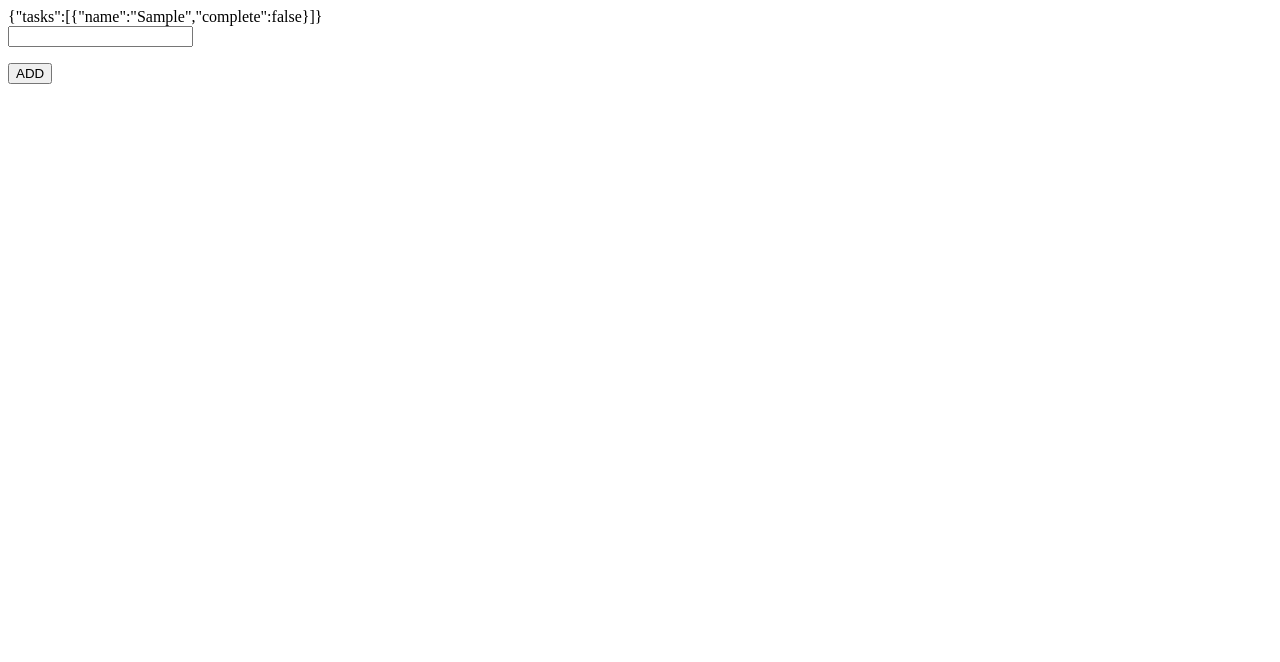
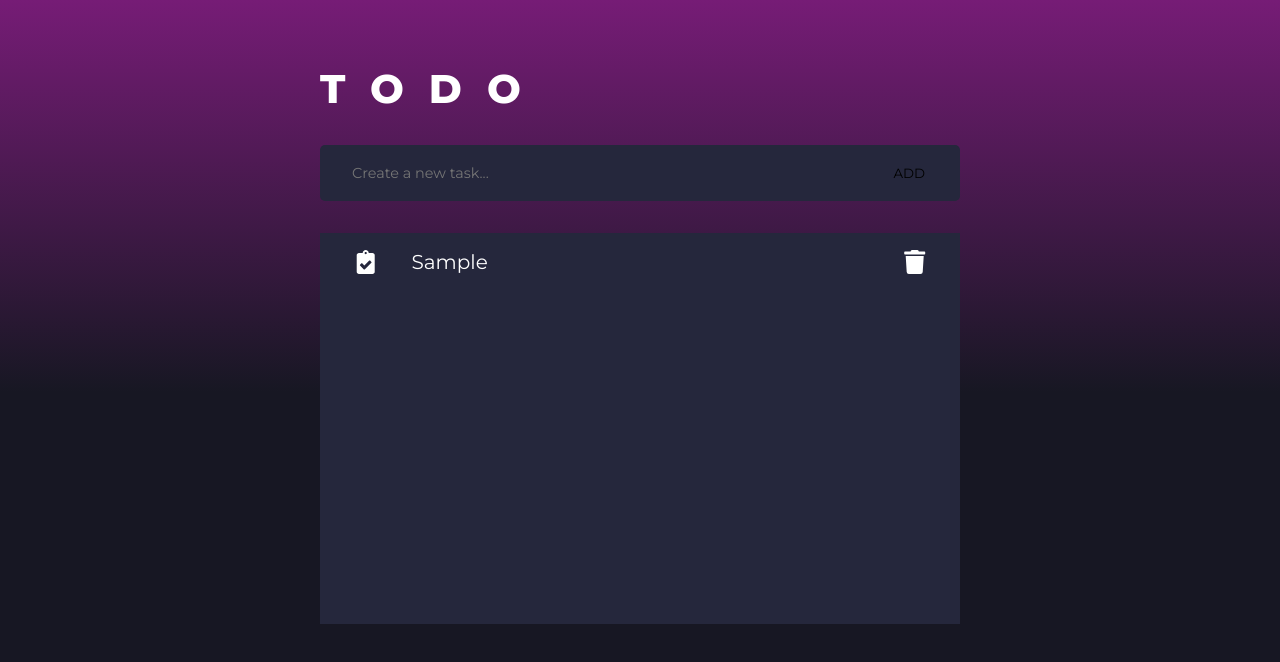
Before and after one commit to jjxmonster/typescript-todo, a React (Create React App) app: page / in a window 1280 px wide. Both pictures are taken after typing "Sample" into the empty fields and a click on the button "ADD". Shown: the top 662 px of the page. Built offline with nearby package versions, Linux system fonts and the light colour scheme.

Commit message:
add some styles with styled components

```diff
--- a/public/index.html
+++ b/public/index.html
@@ -11,7 +11,12 @@
       />
       <link rel="apple-touch-icon" href="%PUBLIC_URL%/logo192.png" />
       <link rel="manifest" href="%PUBLIC_URL%/manifest.json" />
-      <title>React App</title>
+      <link rel="preconnect" href="https://fonts.gstatic.com" />
+      <link
+         href="https://fonts.googleapis.com/css2?family=Montserrat:wght@100;300;400;600;800&display=swap"
+         rel="stylesheet"
+      />
+      <title>TODO</title>
    </head>
    <body>
       <noscript>You need to enable JavaScript to run this app.</noscript>
--- a/src/App.tsx
+++ b/src/App.tsx
@@ -1,10 +1,39 @@
 import React, { useReducer, useState } from 'react';
+import styled from 'styled-components';
+import GlobalStyles from './Theme/GlobalStyles';
 
 import { TodoReducer } from './Reducer/reducer';
 
 import TasksList from './Components/TasksList';
-import Button from './Components/Button';
-import Input from './Components/Input';
+import Error from './Components/Error';
+import NewTask from './Components/NewTask';
+
+///////////////////////////////// S T Y L E ////////////////////////////////////////////
+const StyledAppWrapper = styled.div`
+   width: 100vw;
+   height: 100vh;
+   background: rgb(23, 23, 35);
+   background: linear-gradient(
+      0deg,
+      rgba(23, 23, 35, 1) 51%,
+      rgba(118, 28, 118, 1) 100%
+   );
+   display: flex;
+   flex-direction: column;
+   padding: 5% 25%;
+`;
+const StyledTodoContainer = styled.div`
+   flex: 1;
+   display: flex;
+   flex-direction: column;
+   padding: 5% 0;
+`;
+const StyledTitle = styled.h1`
+   color: white;
+   letter-spacing: 25px;
+   font-size: 5vh;
+`;
+////////////////////////////////////////////////////////////////////////////////////////
 
 type ErrorType = 'Already exist' | 'Too short task' | '';
 
@@ -12,7 +41,7 @@ const App: React.FC = () => {
    const [todos, dispatch] = useReducer(TodoReducer, []);
    const [currentTask, setCurrentTask] = useState<string>('');
    const [errorText, setErrorText] = useState<ErrorType>('');
-   const [error, setErrorVisibility] = useState<boolean>(false);
+   const [isError, setIsError] = useState<boolean>(false);
 
    const handleInputChange = (e: React.ChangeEvent<HTMLInputElement>): void => {
       setCurrentTask(e.target.value);
@@ -21,7 +50,7 @@ const App: React.FC = () => {
    const handleAddTask = (): void => {
       dispatch({ type: 'add', name: currentTask });
       setCurrentTask('');
-      setErrorVisibility(false);
+      setIsError(false);
    };
 
    const handleButtonClick = (): void => {
@@ -30,20 +59,29 @@ const App: React.FC = () => {
          if (currentTask.length > 5) handleAddTask();
          else {
             setErrorText('Too short task');
-            setErrorVisibility(true);
+            setIsError(true);
          }
       } else {
          setErrorText('Already exist');
-         setErrorVisibility(true);
+         setIsError(true);
       }
    };
 
    return (
       <>
-         <TasksList tasks={todos} />
-         <Input value={currentTask} handleChange={handleInputChange} />
-         <p>{error ? errorText : null}</p>
-         <Button onClick={handleButtonClick} />
+         <StyledAppWrapper>
+            <GlobalStyles />
+            <StyledTitle>TODO</StyledTitle>
+            <StyledTodoContainer>
+               <NewTask
+                  value={currentTask}
+                  handleChange={handleInputChange}
+                  onClick={handleButtonClick}
+               />
+               <Error isError={isError} errorText={errorText} />
+               <TasksList tasks={todos} />
+            </StyledTodoContainer>
+         </StyledAppWrapper>
       </>
    );
 };
--- a/src/Components/Button.tsx
+++ /dev/null
@@ -1,11 +0,0 @@
-import * as React from 'react';
-
-export interface ButtonProps {
-   onClick: () => void;
-}
-
-const Button: React.FC<ButtonProps> = props => {
-   return <button onClick={props.onClick}>ADD</button>;
-};
-
-export default Button;
--- /dev/null
+++ b/src/Components/Error.tsx
@@ -0,0 +1,12 @@
+import * as React from 'react';
+
+interface ErrorProps {
+   isError: boolean;
+   errorText: string;
+}
+
+const Error: React.FC<ErrorProps> = ({ isError, errorText }) => {
+   return <p>{isError ? errorText : null}</p>;
+};
+
+export default Error;
--- a/src/Components/Input.tsx
+++ /dev/null
@@ -1,12 +0,0 @@
-import * as React from 'react';
-
-export interface InputProps {
-   handleChange: (e: React.ChangeEvent<HTMLInputElement>) => void;
-   value: string;
-}
-
-const Input: React.FC<InputProps> = ({ handleChange, value }) => {
-   return <input value={value} onChange={handleChange} />;
-};
-
-export default Input;
--- /dev/null
+++ b/src/Components/NewTask.tsx
@@ -0,0 +1,56 @@
+import * as React from 'react';
+import styled from 'styled-components';
+
+///////////////////////////////// S T Y L E ////////////////////////////////////////////
+const StyledNewTaskWrapper = styled.div`
+   width: 100%;
+   height: 10%;
+   background: #25273c;
+   display: flex;
+   border-radius: 5px;
+   overflow: hidden;
+`;
+const StyledInputElement = styled.input`
+   flex: 5;
+   background: transparent;
+   border: 0;
+   color: white;
+   padding-left: 5%;
+   font-size: 1.8vh;
+   &:focus {
+      border: 0;
+      outline: 0;
+   }
+   &:focus::placeholder {
+      font-size: 1.5vh;
+   }
+   &::placeholder {
+      transition: 0.2s ease;
+      font-size: 1.8vh;
+   }
+`;
+const StyledAddTaskButton = styled.button`
+   flex: 1;
+`;
+////////////////////////////////////////////////////////////////////////////////////////
+
+export interface InputProps {
+   handleChange: (e: React.ChangeEvent<HTMLInputElement>) => void;
+   value: string;
+   onClick: () => void;
+}
+
+const Input: React.FC<InputProps> = ({ handleChange, value, onClick }) => {
+   return (
+      <StyledNewTaskWrapper>
+         <StyledInputElement
+            placeholder='Create a new task...'
+            value={value}
+            onChange={handleChange}
+         />
+         <StyledAddTaskButton onClick={onClick}>ADD</StyledAddTaskButton>
+      </StyledNewTaskWrapper>
+   );
+};
+
+export default Input;
--- a/src/Components/TasksList.tsx
+++ b/src/Components/TasksList.tsx
@@ -1,11 +1,67 @@
 import * as React from 'react';
+import styled from 'styled-components';
 
-export interface TaskListProps {
-   tasks: Array<object>;
+import { FontAwesomeIcon } from '@fortawesome/react-fontawesome';
+import { faTrash, faClipboardCheck } from '@fortawesome/free-solid-svg-icons';
+
+///////////////////////////////// S T Y L E ////////////////////////////////////////////
+const StyledListWrapper = styled.ul`
+   background: #25273c;
+   min-height: 70%;
+   margin-top: 5%;
+   display: flex;
+   flex-direction: column;
+`;
+const StyledListElement = styled.li`
+   height: 15%;
+   color: white;
+   display: flex;
+   flex-direction: row;
+   align-items: center;
+   > span {
+      text-align: start;
+      flex: 5;
+      font-size: 2.5vh;
+   }
+   > .list-element-icon {
+      flex: 1;
+      font-size: 3vh;
+   }
+   > .list-element-icon:first-child:hover {
+      color: green;
+   }
+   > .list-element-icon:last-child:hover {
+      color: red;
+   }
+`;
+
+////////////////////////////////////////////////////////////////////////////////////////
+interface Todo {
+   name: string;
+   complete: boolean;
+}
+interface TaskListProps {
+   tasks: Array<Todo>;
 }
 
-const TaskList: React.FC<TaskListProps> = tasks => {
-   return <div>{JSON.stringify(tasks)}</div>;
+const TaskList: React.FC<TaskListProps> = ({ tasks }) => {
+   const taskList: JSX.Element[] | null =
+      tasks.length > 0
+         ? tasks.map(task => (
+              <StyledListElement>
+                 <FontAwesomeIcon
+                    className='list-element-icon'
+                    icon={faClipboardCheck}
+                 />
+                 <span>{task.name}</span>
+                 <FontAwesomeIcon
+                    className='list-element-icon'
+                    icon={faTrash}
+                 />
+              </StyledListElement>
+           ))
+         : null;
+   return <StyledListWrapper>{taskList}</StyledListWrapper>;
 };
 
 export default TaskList;
--- a/src/Reducer/reducer.ts
+++ b/src/Reducer/reducer.ts
@@ -9,6 +9,7 @@ type Actions =
      };
 
 interface Todo {
+   // id: number;
    name: string;
    complete: boolean;
 }
--- /dev/null
+++ b/src/Theme/GlobalStyles.ts
@@ -0,0 +1,25 @@
+import { createGlobalStyle } from 'styled-components';
+
+export default createGlobalStyle`
+  *{
+    padding:0;
+    margin:0;
+    box-sizing:border-box;
+    font-family: 'Montserrat', sans-serif;
+  }
+  a{
+    text-decoration: none;
+  }
+  ul{
+    list-style:none;
+    margin:0;
+    padding:0;
+  }
+  button{
+    cursor:pointer;
+    border:0;
+    background:transparent;
+    outline:none;
+  }
+
+  `;
```
Also changed, not shown: package.json (+7 -0 lines), src/Components/NavBar.tsx (added, +9 -0 lines), src/style.css (deleted), 1 other file (tests, documents, lock files or other folders).
